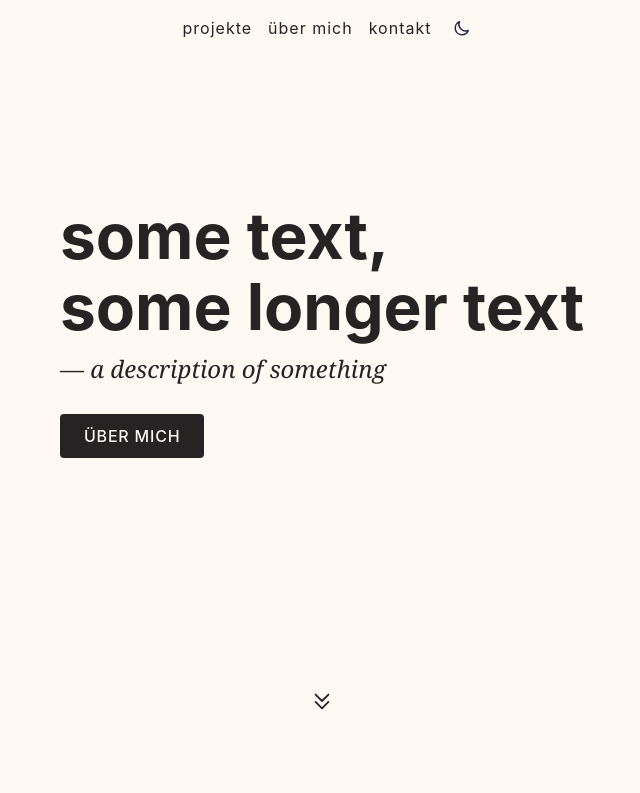
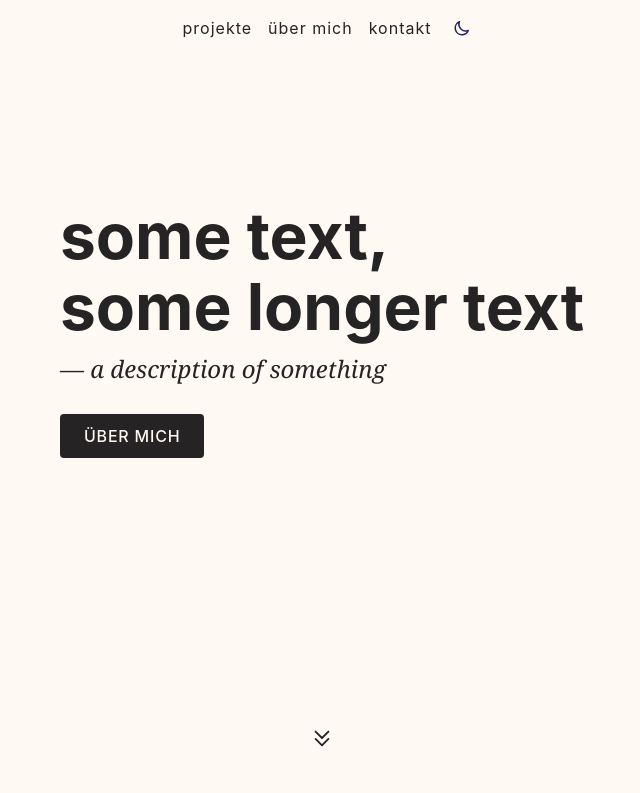
Before and after one commit to jamawe/portfolio, a Vue app: page / in a window 1280 px wide. Shown: the top 793 px of the page, without its empty margins (318-958 px from the left). Built offline with nearby package versions, Linux system fonts and the light colour scheme.

Commit message:
style: Add bounce animation to chevron arrow that scrolls down

```diff
--- a/src/components/HeroSection.vue
+++ b/src/components/HeroSection.vue
@@ -75,16 +75,45 @@ import IconChevronDoubleDown from './icons/IconChevronDoubleDown.vue';
 
     &__footer {
         position: absolute;
-        bottom: 10%;
+        bottom: 12.5%;
+
+        @include tablet {
+            bottom: 5%;
+        }
 
         &__link {
             position: relative;
+            display: block; // Needed for animation
             text-decoration: none;
             text-transform: lowercase;
             color: var(--text);
             letter-spacing: .0625rem;
             margin-left: auto;
             margin-right: auto;
+
+            animation-name: bounce;
+            animation-duration: 1500ms;
+            animation-delay: 500ms;
+            animation-timing-function: cubic-bezier(0.280, 0.840, 0.420, 1);
+            animation-iteration-count: infinite;
+
+            @keyframes bounce {
+                70% {
+                    transform:translateY(0%);
+                }
+                80% {
+                    transform:translateY(30%); //15
+                }
+                90% {
+                    transform:translateY(0%);
+                }
+                95% {
+                    transform:translateY(14%); // 7
+                }
+                100% {
+                    transform:translateY(0);
+                }
+            }
 
             /*
                 Cute transition from when
```
